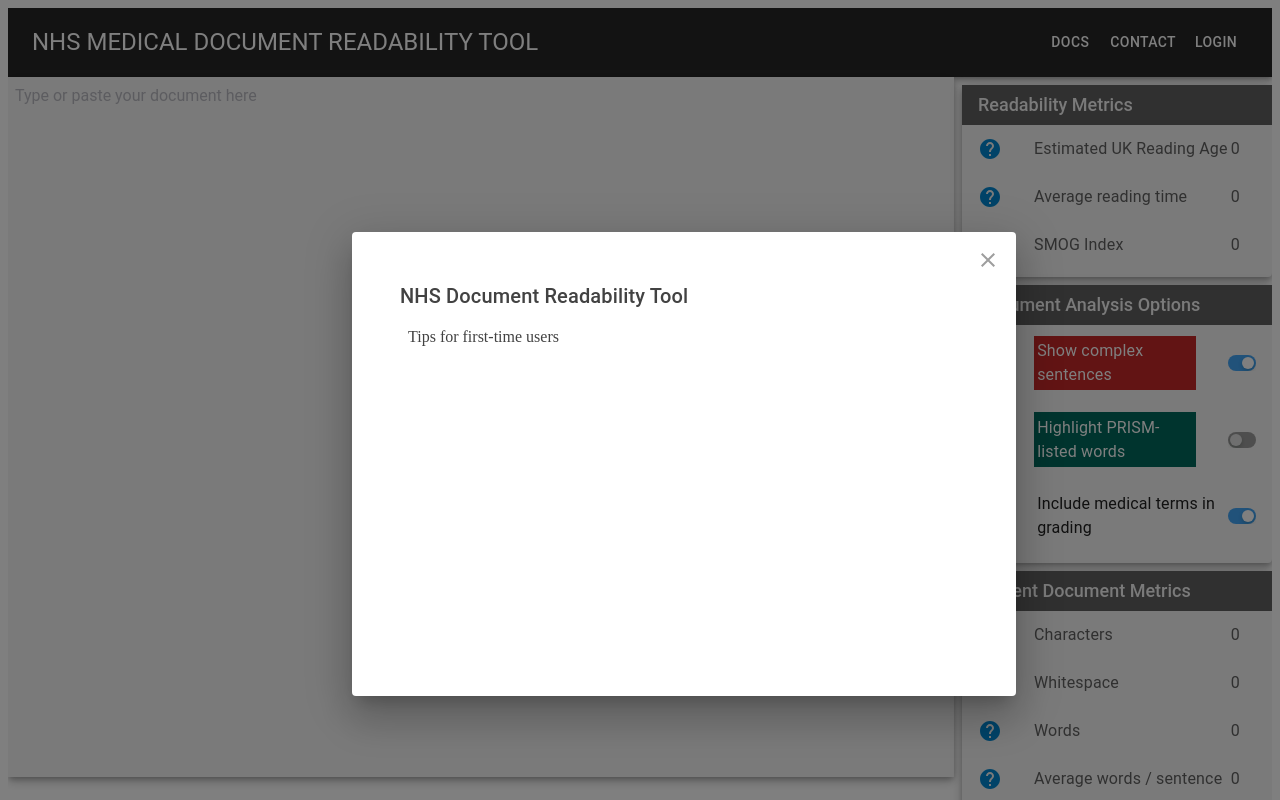
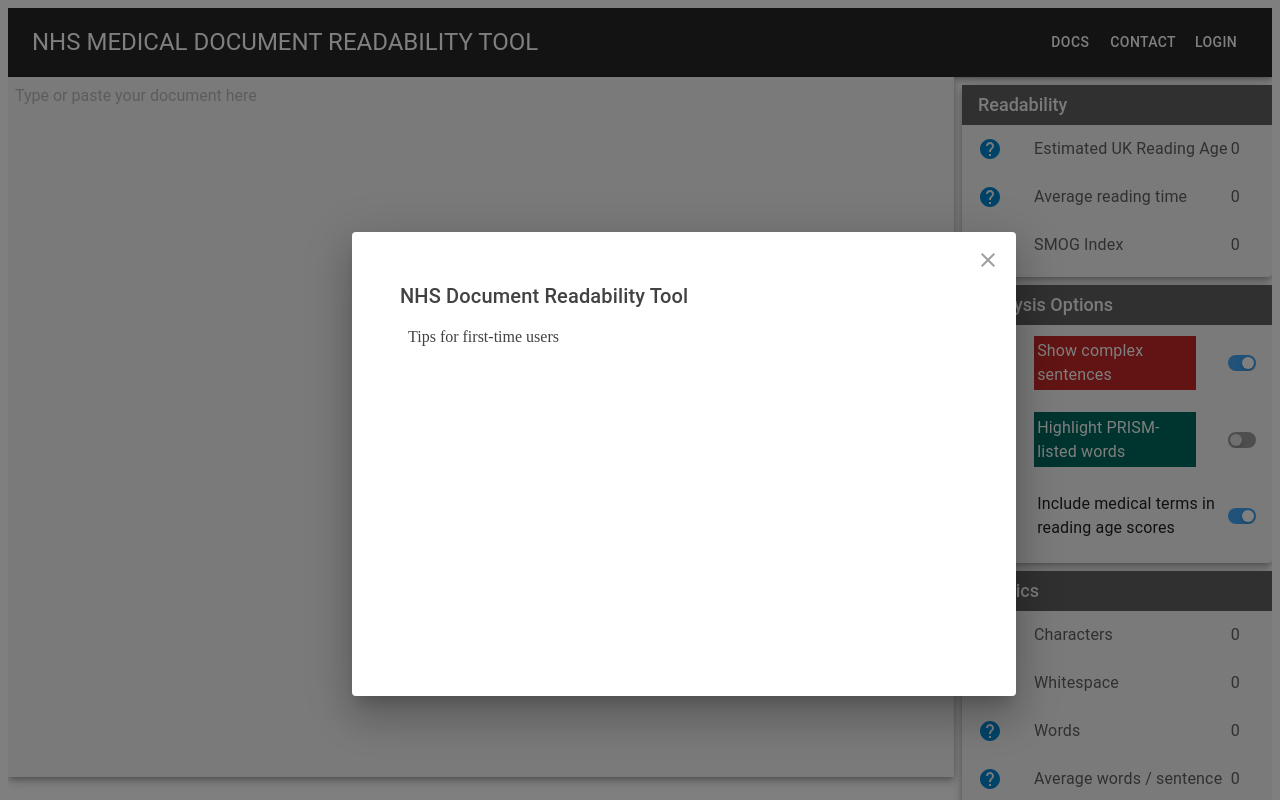
Before and after one commit to NewcastleRSE/nhs_readability_react, a React (Create React App) app: page / in a window 1280 px wide. Shown: the top 800 px of the page. Built offline with nearby package versions, Linux system fonts and the light colour scheme.

Commit message:
Text updates

```diff
--- a/src/assets/readability/PanelItems.js
+++ b/src/assets/readability/PanelItems.js
@@ -44,7 +44,7 @@
     {
         key: 3,
         id: 'includeMedicalTerms',
-        primary: 'Include medical terms in grading',
+        primary: 'Include medical terms in reading age scores',
         help: `
             Compute the SMOG Index and Reading Age including all the medical terms.  To properly filter out medical terms requires a set of medical vocabularies,
             possibly classified by discipline area.  A comprehensive medical dictionary may work but would likely be very sluggish in operation.
--- a/src/components/DocumentAnalyser.js
+++ b/src/components/DocumentAnalyser.js
@@ -197,14 +197,14 @@
                 </Grid>
                 <Grid item xs={12} sm={12} md={3}>
                     <Panel.WhitePaper elevation={5}>
-                        <List sx={{ width: '100%' }} subheader={<Panel.PanelListSubheader caption="Readability Metrics" />}>
+                        <List sx={{ width: '100%' }} subheader={<Panel.PanelListSubheader caption="Readability" />}>
                             {Panel.readabilityListItems.map((rli) => (
                                 <Panel.MetricListItem key={rli.key} id={rli.id} primary={rli.primary} help={rli.help} value={this.state.readability[rli.id]} />
                             ))}
                         </List>
                     </Panel.WhitePaper>
                     <Panel.WhitePaper elevation={5}>
-                        <List sx={{ width: '100%' }} subheader={<Panel.PanelListSubheader caption="Document Analysis Options" />}>
+                        <List sx={{ width: '100%' }} subheader={<Panel.PanelListSubheader caption="Analysis Options" />}>
                             {Panel.switchListItems.map((sli) => (
                                 <Panel.SwitchListItem
                                     key={sli.key}
@@ -217,7 +217,7 @@
                         </List>
                     </Panel.WhitePaper>
                     <Panel.WhitePaper elevation={5}>
-                        <List sx={{ width: '100%' }} subheader={<Panel.PanelListSubheader caption="Current Document Metrics" />}>
+                        <List sx={{ width: '100%' }} subheader={<Panel.PanelListSubheader caption="Metrics" />}>
                             {Panel.metricListItems.map((mli) => (
                                 <Panel.MetricListItem key={mli.key} id={mli.id} primary={mli.primary} help={mli.help} value={this.state.metrics[mli.id]} />
                             ))}
```
